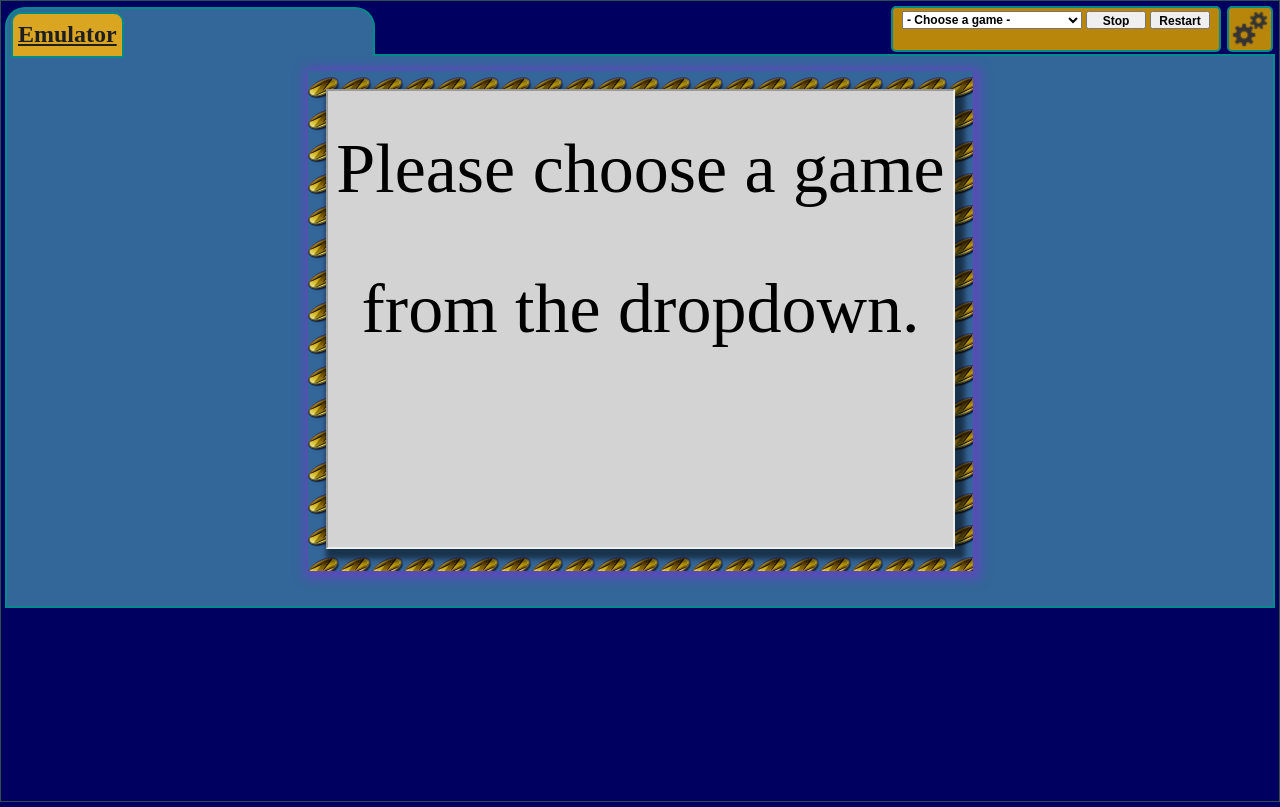
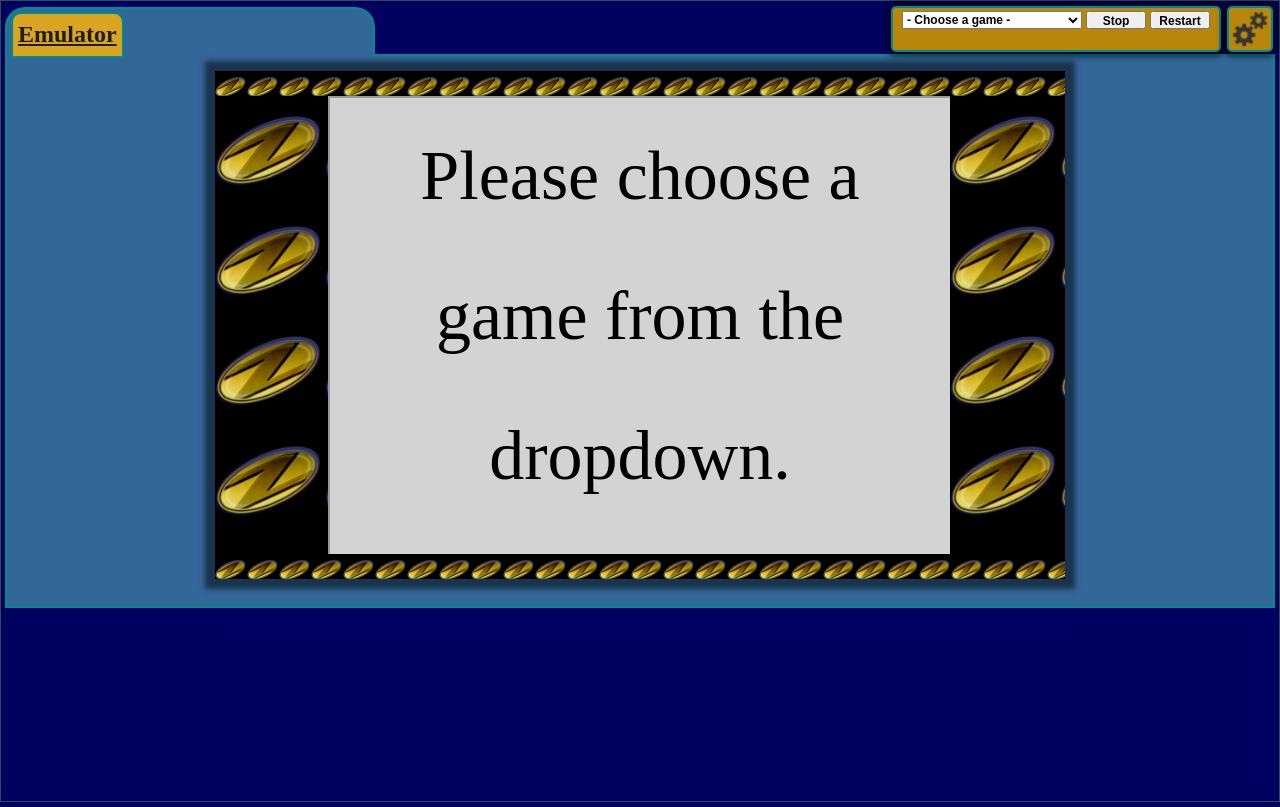
Before and after one commit to nicksen782/OnlineUzeboxPlayer, a PHP site: page /CURRENT/ in a window 1280 px wide. Run offline with PHP 8.4, Linux system fonts and the light colour scheme; data comes from the database, SQL or seed files in the repository; data that the repository does not hold is empty.

Commit message:
Emulator iframe now has borders around it. These borders can have custom backgrounds in them. Perhaps even customization per game.

```diff
--- a/CURRENT/_p/gamedbmanager_p.php
+++ b/CURRENT/_p/gamedbmanager_p.php
@@ -356,4 +356,11 @@ function updateGameInfo(){
 	);
 
 }
+
+
+
+function newFileUpload(){
+  tattle5("uploadfile", null);
+}
+
 ?>
--- a/CURRENT/css/index.css
+++ b/CURRENT/css/index.css
@@ -86,6 +86,7 @@ div#top_panel_right {
 	background-color: darkgoldenrod;
 	border-radius: 5px;
 	border: 2px solid darkcyan;
+	box-shadow: 0px 0px 5px 5px rgba(0, 0, 0, 0.5); */
 }
 
 div#top_panel_right_gamemanager {
@@ -154,6 +155,7 @@ input#restartEmulator_button {
 	background-color: darkgoldenrod;
 	border-radius: 5px;
 	border: 2px solid darkcyan;
+	box-shadow: 0px 0px 5px 5px rgba(0, 0, 0, 0.5);
 }
 
 .navButton:hover {
@@ -187,18 +189,59 @@ input#restartEmulator_button {
 }
 #VIEW_emulator{
 }
-#emscripten_iframe_container iframe { }
-#emscripten_iframe{z-index:5;height: 456px; width: 625px;margin: 0px;padding: 0px;box-shadow: 5px 5px 5px 5px rgba(0, 0, 0, 0.5);}
-.gameframe_border{
-	background-image: url('../img/uzebox-logo-best_reasonably_small.png');
-	background-repeat-y: left top;
-	display:inline-block;
-	padding: 18px;
-	background-size: 32px 32px;
-	box-shadow: 2px 2px 10px 5px rgba(138,43,226,0.5);
-	z-index:5;
-	/*position: relative;*/
+#emscripten_iframe_container iframe {/* display: none; *//* height: 458px; *//* width: 626px; */height: 100%;width: 100%;padding: 0px;margin: 0px;}
+.gameframe_{
+	width: 850px;
+	height: 508px;
+	margin: 0 auto;
+	padding: 0px;
+	/* box-shadow: 5px 5px 5px 5px rgba(0, 0, 0, 0.5); */
+	box-shadow: 0px 0px 5px 10px rgba(0, 0, 0, 0.5);
+	background-color: #3294cd;
+	overflow: hidden;
+	position: relative;
 }
+#emscripten_iframe 		 	 {z-index:5;/* height: 456px; *//* width: 625px; *//* margin: 0px; *//* padding: 0px; *//* box-shadow: 5px 5px 5px 5px rgba(0, 0, 0, 0.5); */}
+.gameframe_border_top    	 {margin: 0 auto;padding: 0px;background-size: 32px 32px;background-image: url('../img/uzebox-logo-best_reasonably_small.png');vertical-align:top;width:100%;height:25px;/* background-color:blue; */background-color: black;/* position: absolute; *//* top: 0px; */}
+.gameframe_border_left   	 {position: absolute;width: 114px;height: 458px;background-color: black;vertical-align: top;left: 0px;top: 0px;background-size: 110px;background-image: url(../img/uzebox-logo-best_reasonably_small.png);}
+#emscripten_iframe_container {
+	position: relative;
+	left: -2px;
+	height: 440px;
+	width: 630px;
+	/* display: none; */
+	/* width: 100%; */
+	/* height: 100%; */
+	margin: auto;
+	padding: 0px;
+	outline: 0px solid black;
+	border: 0px solid black;
+	height: 456px;
+	width: 620px;
+}
+.gameframe_border_right  	 {
+	position: absolute;
+	width: 115px;
+	height: 458px;
+	background-color: black;
+	vertical-align: top;
+	right: 0px;
+	top: 0px;
+	background-size: 110px;
+	background-image: url(../img/uzebox-logo-best_reasonably_small.png);
+}
+.gameframe_border_bottom    	 {margin: 0 auto;padding: 0px;background-size: 32px 32px;background-image: url('../img/uzebox-logo-best_reasonably_small.png');vertical-align:top;width:100%;height:25px;/* background-color:red; */background-color: black;position: relative;/* bottom: -15px; */top: 15px;}
+/*.gameframe_border{*/
+/*	background-image: url('../img/uzebox-logo-best_reasonably_small.png');*/
+/*	background-repeat-y: left top;*/
+/*	display:inline-block;*/
+/*	padding: 0px 100px 0px 100px;*/
+/*	background-size: 32px 32px;*/
+/*	box-shadow: 2px 2px 10px 5px rgba(138,43,226,0.5);*/
+/*	box-shadow: 5px 5px 5px 5px rgba(0, 0, 0, 0.5);*/
+/*	z-index:5;*/
+	/* position: relative; */
+/*}*/
 
 #progressBar{
 	background-image: url('../img/ProgressBar.gif');
@@ -245,3 +288,5 @@ input#restartEmulator_button {
 #completeData_1game_buttons{ text-align:center; }
 #completeData_1game_buttons input[type='button']{ width:45%; }
 #gamefilelist{min-height:2em;}
+
+#middle_cont1{position: relative;height: 443px;}
--- a/CURRENT/gateway_p.php
+++ b/CURRENT/gateway_p.php
@@ -30,14 +30,15 @@ function processClientRequest_O(){
 
 	// Several 'o' values may be used. Each may require specific privelidges.
 	// 'f' is function, 'a' is arguments, 'p' is permissions required.
-
+tattle5("processClientRequest_O", null);
 	// EMULATOR (_p/gamedbmanager_p.php)
 	$o_values["getGameList"]	= [ "func"=>"getGameList",	"args"=>[],	"perms"=>($eud_access ? 1 : 0) ] ;
 	$o_values["loadGame"]		= [ "func"=>"loadGame",		"args"=>[],	"perms"=>($eud_access ? 1 : 0) ] ;
 
 	// GAME DATABASE MANAGER (_p/gamedbmanager_p.php)
-	$o_values["loadGame_intoManager"]= [ "func"=>"loadGame_intoManager",	"args"=>[],	"perms"=>($eud_access ? 1 : 0) ] ;
-	$o_values["updateGameInfo"]= [ "func"=>"updateGameInfo",				"args"=>[],	"perms"=>($eud_access ? 1 : 0) ] ;
+	$o_values["loadGame_intoManager"]	= [ "func"=>"loadGame_intoManager",	"args"=>[],	"perms"=>($eud_access ? 1 : 0) ] ;
+	$o_values["updateGameInfo"]			= [ "func"=>"updateGameInfo",		"args"=>[],	"perms"=>($eud_access ? 1 : 0) ] ;
+	$o_values["newFileUpload"]			= [ "func"=>"newFileUpload",		"args"=>[],	"perms"=>($eud_access ? 1 : 0) ] ;
 
 
 	// Check if the 'o' value is valid.
--- a/CURRENT/index.php
+++ b/CURRENT/index.php
@@ -57,12 +57,23 @@
 
 		<div id="middle">
 			<div id="VIEW_emulator" class="views">
-				<div class="gameframe_border">
-					<div id="emscripten_iframe_container">
-						<iframe id="emscripten_iframe" src="loading.html"></iframe>
-					</div>
+
+				<div class="gameframe_">
+				<div class="gameframe_border_top"></div>
+				<!--<div style="clear:both;"></div>-->
+
+				<div id="middle_cont1">
+					<div class="gameframe_border_left"></div>
+					<div id="emscripten_iframe_container"> <iframe id="emscripten_iframe" src="loading.html"></iframe> </div>
+					<div class="gameframe_border_right"></div>
+				</div>
+				<div style="clear:both;"></div>
+
+				<div class="gameframe_border_bottom"></div>
+				<!--<div style="clear:both;"></div>-->
 				</div>
 			</div>
+
 			<div id="VIEW_gamedbmanager" class="views">
 
 				<table id="completeData_1game">
@@ -99,14 +110,45 @@
 				</table>
 
 				<div id="completeData_1game_description_container">
-						description<br>
-						<textarea id="completeData_1game_description_textarea"></textarea>
+					description<br>
+					<textarea id="completeData_1game_description_textarea"></textarea>
 				</div>
 
 				<br>
 				<br>
-				<div>Files Found in This Game's Directory</div>
-				<div id="gamefilelist">sdfasdfsdafsdafsdfa</div>
+
+
+				<div>
+					<h3>Files Found in This Game's Directory</h3>
+					<!--<p>-->
+					<table>
+					<tr>
+						<th>File Name</th>
+						<th>Remove?</th>
+						<th>Download?</th>
+					</tr>
+					<tr>
+						<td>ae.uze</td>
+						<td><input type="button" value="Remove"></td>
+						<td><a href="games/boulderdash/boulderdash.uze" title="Download this file">boulderdash.uze</a></td>
+					</tr>
+					<tr>
+						<td>aedat.bin</td>
+						<td><input type="button" value="Remove"></td>
+						<td><a href="games/boulderdash/boulderdash.uze" title="Download this file">boulderdash.uze</a></td>
+					</tr>
+					</table>
+
+					<form id="newFileUpload_form">
+						<div>
+							<input type="file"   id="newFileUpload_browse" class="" name="newFileUpload_files" >
+							<input type="button" id="newFileUpload_save"   class="" onclick="newFileUpload(this, this.form)" value="Upload File">
+						</div>
+					</form>
+
+					<!--</p>-->
+				</div>
+				<div id="gamefilelist"></div>
 
 				<div id="completeData_1game_buttons">
 					<br>
```
Also changed, not shown: CURRENT/js/index.js (+87 -7 lines), CURRENT/js/cuzebox_extra.js (line endings or trailing spaces).
